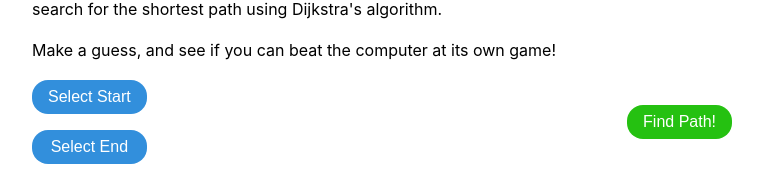
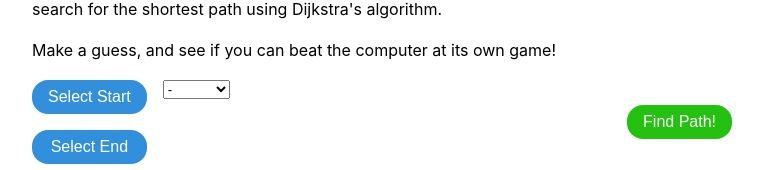
Before and after one commit to shanemcfadden/interactive-pathfinder, a React (Create React App) app: page / in a window 1280 px wide. Shown: the part 144-314 px from the top of the page, without its empty margins (258-1021 px from the left). Built offline with nearby package versions, Linux system fonts and the light colour scheme.

Commit message:
Add dropdown menu for textures

```diff
--- a/src/components/Dashboard.jsx
+++ b/src/components/Dashboard.jsx
@@ -16,6 +16,8 @@ const Dashboard = ({
   addVisitedNode,
   resetStateOfPath,
   clearVisitedNodes,
+  currentTexture,
+  setCurrentTexture,
 }) => {
   const [currentInterval, setCurrentInterval] = useState(null);
   const [findPathButton, setFindPathButton] = useState('findPath');
@@ -111,6 +113,12 @@ const Dashboard = ({
     }
   };
 
+  const handleTextureChange = (e) => {
+    // e.preventDefault();
+    const newValue = e.target.value === 'none' ? null : +e.target.value;
+    setCurrentTexture(newValue);
+  };
+
   return (
     <div className="dashboard">
       <div className="dashboard__column">
@@ -133,25 +141,31 @@ const Dashboard = ({
         </button>
       </div>
       <div className="dashboard__column">
-        {
-          // <button
-          //   className="dashboard__button"
-          //   type="button"
-          //   onClick={handleClearWalls}
-          //   disabled={findPathButton !== 'findPath'}
-          // >
-          //   Clear Walls
-          // <<button
-          //   className="dashboard__button"
-          //   type="button"
-          //   onClick={() => {
-          //     setDrawingWallsAllowed(!drawingWallsAllowed);
-          //   }}
-          //   disabled={findPathButton !== 'findPath'}
-          // >
-          //   {drawingWallsAllowed ? 'Stop' : 'Start'} Adding Walls
-          // </button>/button>
-        }
+        <select
+          value={currentTexture == null ? 'none' : currentTexture.toString()}
+          onChange={handleTextureChange}
+        >
+          <option value="none">-</option>
+          {[
+            {
+              weight: 1,
+              name: 'Asphalt',
+            },
+            {
+              weight: 2,
+              name: 'Dirt',
+            },
+            {
+              weight: 3,
+              name: 'Grass',
+            },
+            { weight: 4, name: 'Sand' },
+            { weight: 5, name: 'Swamp' },
+            { weight: Infinity, name: 'Water' },
+          ].map(({ weight, name }, i) => {
+            return <option value={weight}>{name}</option>;
+          })}
+        </select>
       </div>
       <div className="dashboard__column">{renderFindPathButton()}</div>
     </div>
```
